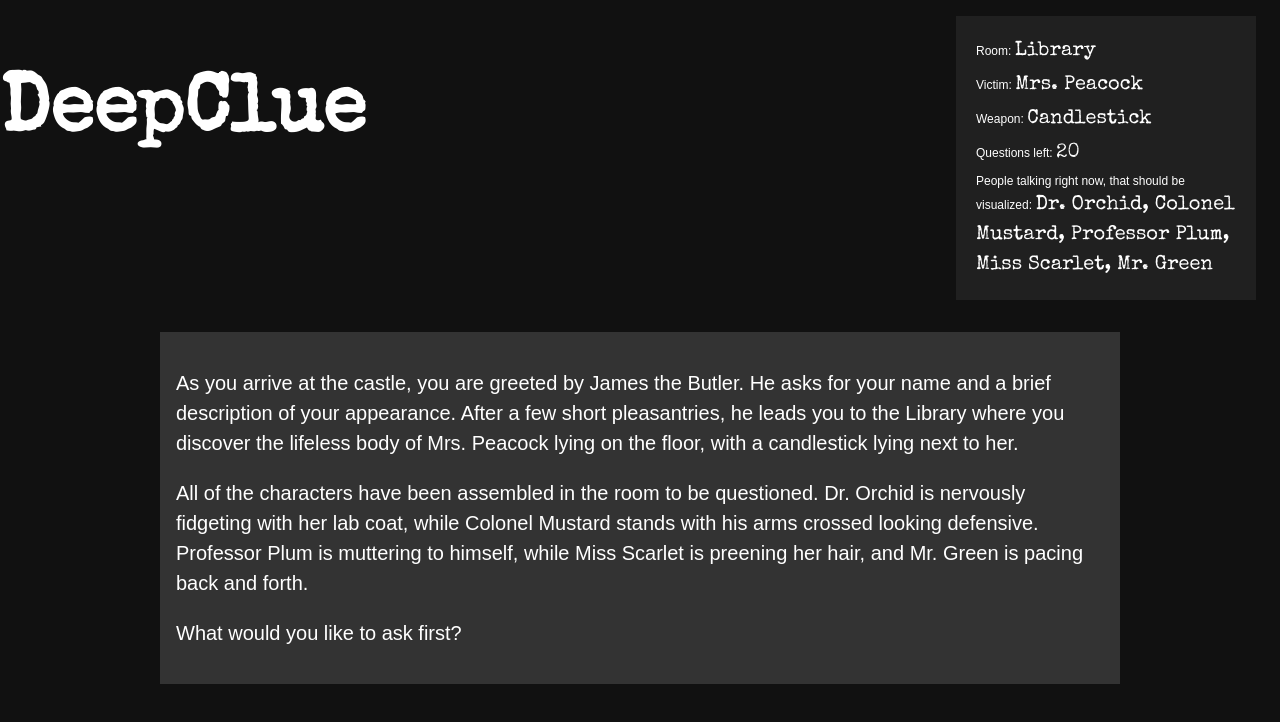
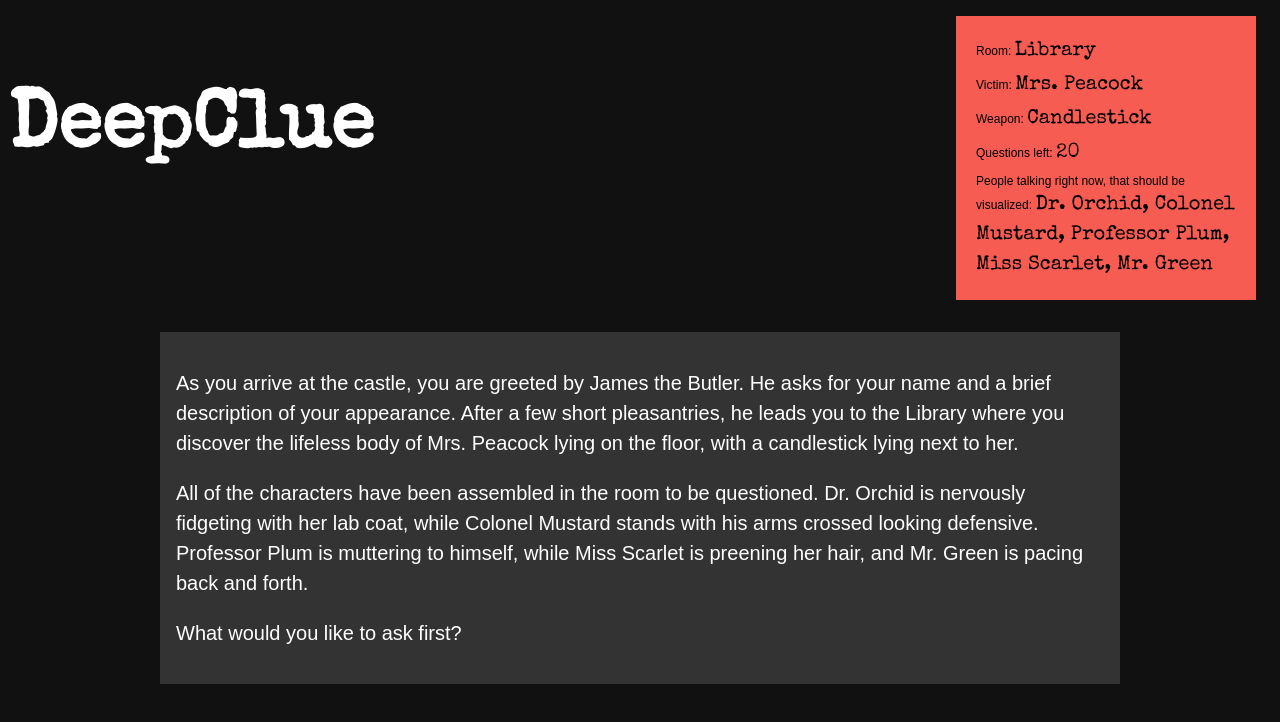
Before and after one commit to atwoodhouse/deepclue, a SvelteKit app: page / in a window 1280 px wide. Shown: the top 722 px of the page. Built offline with nearby package versions, Linux system fonts and the light colour scheme; a web font is replaced by a local one.

Commit message:
Fix lib position

```diff
--- a/src/routes/+page.svelte
+++ b/src/routes/+page.svelte
@@ -2,7 +2,7 @@
   import "@fontsource/special-elite";
   import "@fontsource/electrolize";
   import { onMount } from "svelte";
-  import { messages, state, type Message } from "./lib/stores";
+  import { messages, state, type Message } from "$lib/stores";
 
   onMount(() => {
     const message: Message = {
@@ -14,6 +14,7 @@
   });
 </script>
 
+<header>
   <h1>DeepClue</h1>
 
   <div class="state">
@@ -23,12 +24,14 @@
     <p>Questions left: <span>{$state.questions}</span></p>
     <p>People talking right now, that should be visualized: <span>{$state.people.join(", ")}</span></p>
   </div>
+</header>
 
 <div class="story">
   {#each $state.paragraphs as { who, text }}
     <p class:you={who === "you"}>{text}</p>
   {/each}
 </div>
+
 
 <style>
   :global(*) {
@@ -39,6 +42,11 @@
     color: #fff;
     font-family: "Electrolize", sans-serif;
     line-height: 1.5;
+  }
+
+  header {
+    position: sticky;
+    top: 1rem;
   }
   h1 {
     position: absolute;
@@ -52,7 +60,8 @@
     max-width: 300px;
     margin: 1rem 1rem 1rem auto;
     padding: 1rem;
-    background-color: #3337;
+    background-color: #f65c51;
+    color: #000;
   }
   .state p {
     margin: 0.25rem;
```
Also changed, not shown: src/lib/server/systemPrompt.ts (renamed from src/routes/lib/server/systemPrompt.ts), src/lib/stores.ts (renamed from src/routes/lib/stores.ts). Lines whose indentation alone changed are shown as unchanged.
